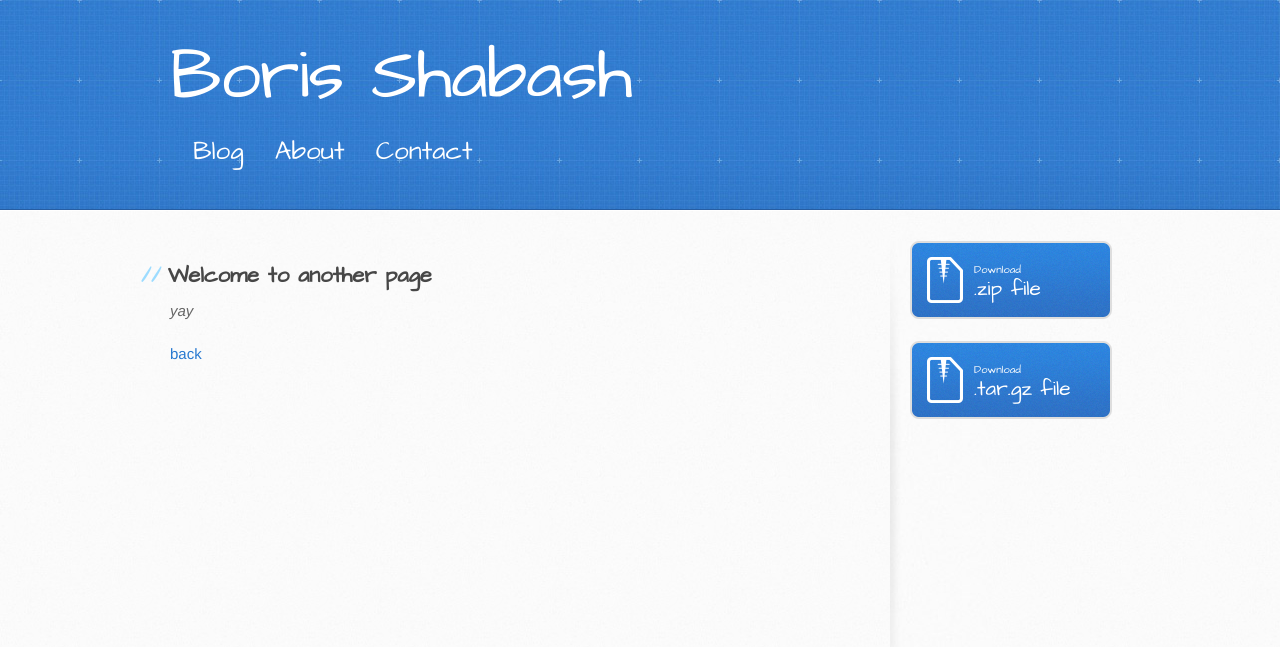
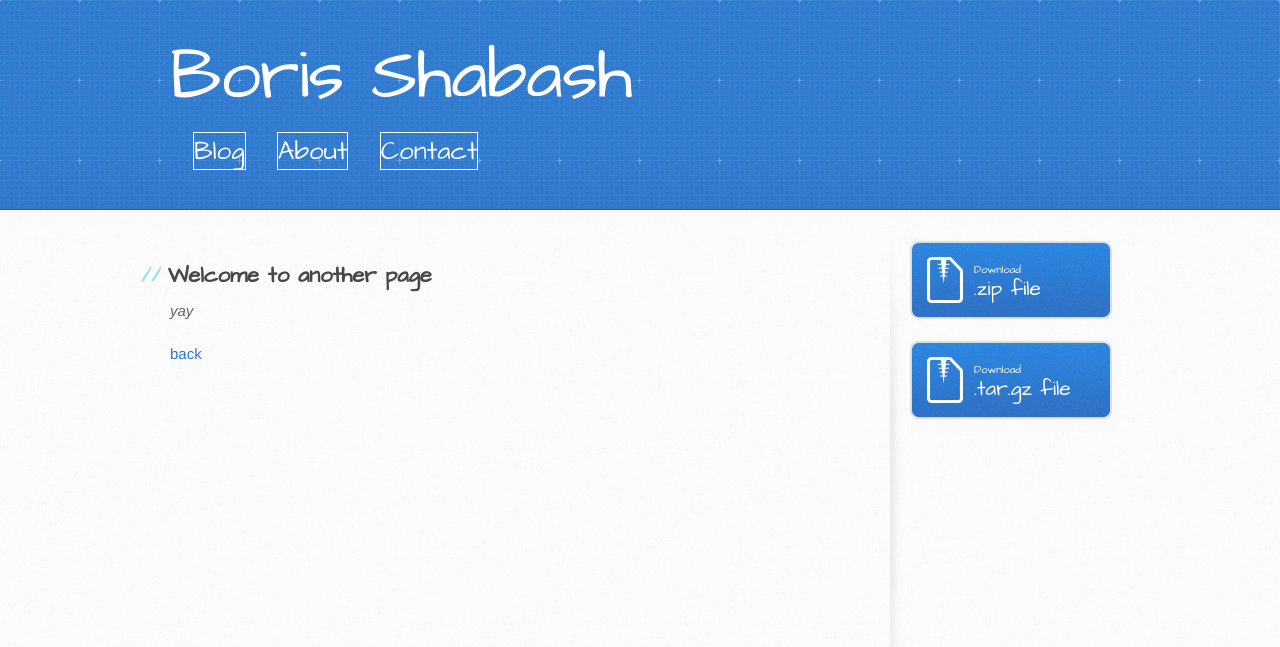
Before and after one commit to bshabashFD/bshabashFD.github.io_old2, a Jekyll site: the page built from another-page.md, in a window 1280 px wide. Shown: the top 647 px of the page. Built offline with Jekyll 4.4.1, drawn with Linux system fonts in a browser that asks for light colours; our own code applies the rules of GitHub Pages for plain Markdown files.

Commit message:
Update jekyll-theme-architect.scss

```diff
--- a/_sass/jekyll-theme-architect.scss
+++ b/_sass/jekyll-theme-architect.scss
@@ -475,6 +475,7 @@ nav {
     line-height: 1.3;
     color: #fff;
     letter-spacing: 1;
+    border: 1px solid white;
 
     @include mobile {
       margin: 0 10px;
```
